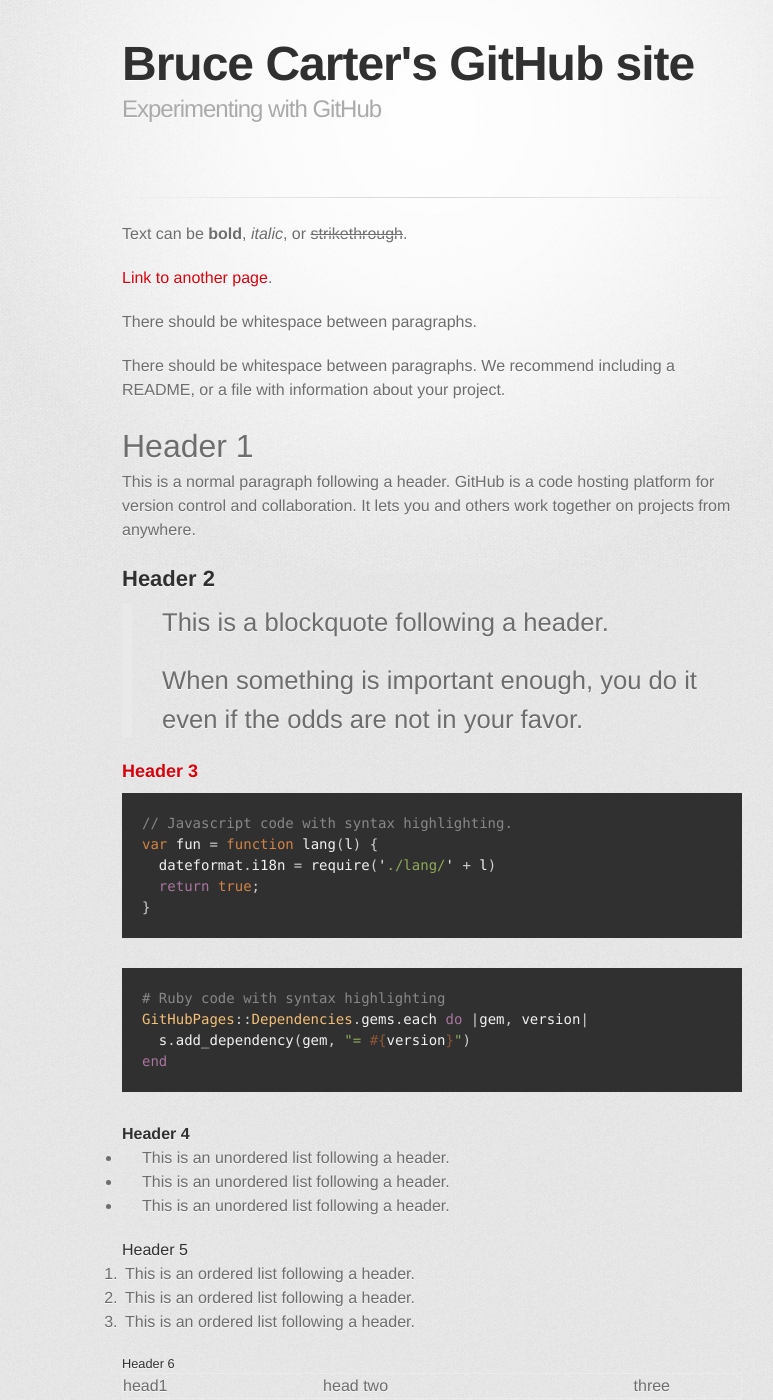
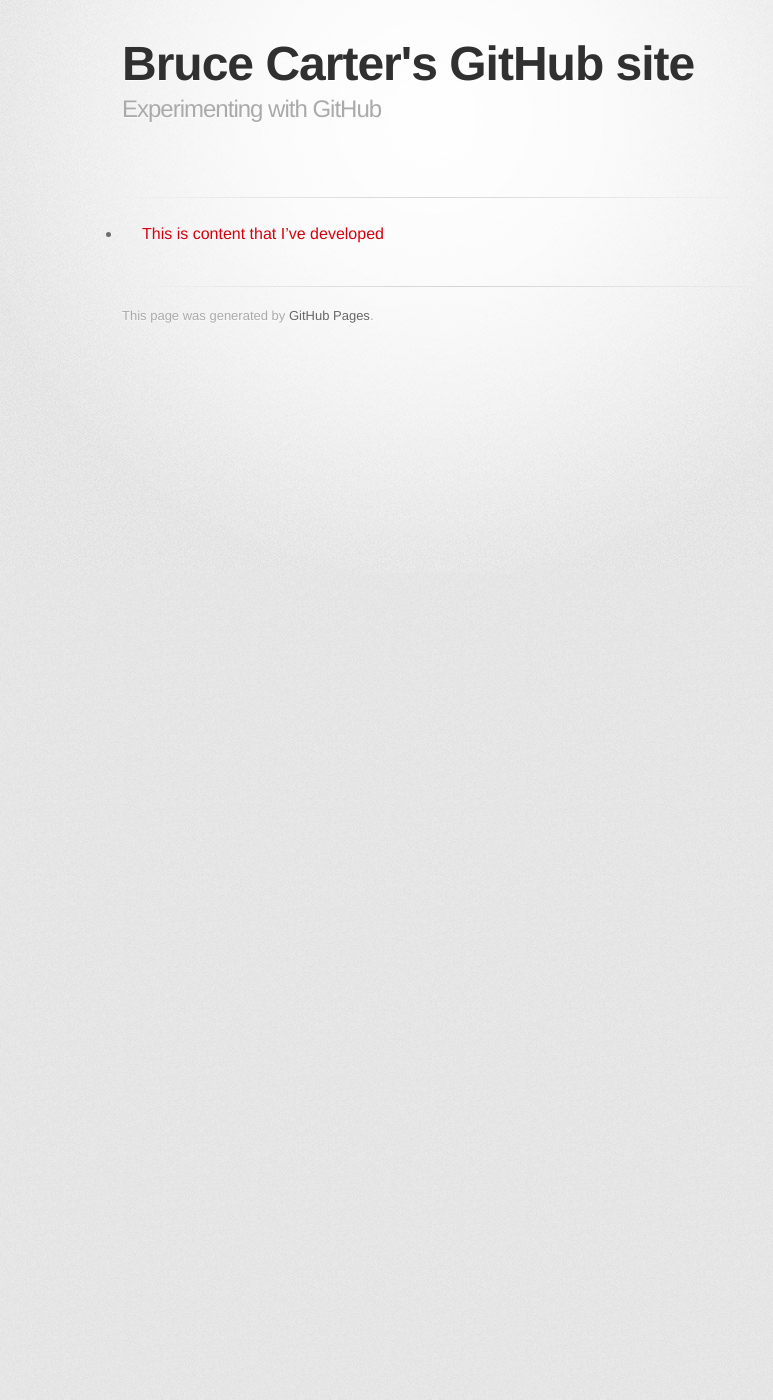
Before and after one commit to BACTx/BACTx.github.io, a Jekyll site: the page built from index.md, in a window 1280 px wide and 1400 px high. Shown: the whole window, without its empty margins (208-981 px from the left). Built offline with Jekyll 4.4.1, drawn with Linux system fonts in a browser that asks for light colours; some web fonts are replaced; our own code applies the rules of GitHub Pages for plain Markdown files; some of the changed text lies outside the part shown.

Commit message:
Update index.md

````diff
--- a/index.md
+++ b/index.md
@@ -3,122 +3,4 @@ title: Bruce Carter's GitHub site
 description: Experimenting with GitHub
 ---
 
-Text can be **bold**, _italic_, or ~~strikethrough~~.
-
-[Link to another page](./another-page.html).
-
-There should be whitespace between paragraphs.
-
-There should be whitespace between paragraphs. We recommend including a README, or a file with information about your project.
-
-# Header 1
-
-This is a normal paragraph following a header. GitHub is a code hosting platform for version control and collaboration. It lets you and others work together on projects from anywhere.
-
-## Header 2
-
-> This is a blockquote following a header.
->
-> When something is important enough, you do it even if the odds are not in your favor.
-
-### Header 3
-
-```js
-// Javascript code with syntax highlighting.
-var fun = function lang(l) {
-  dateformat.i18n = require('./lang/' + l)
-  return true;
-}
-```
-
-```ruby
-# Ruby code with syntax highlighting
-GitHubPages::Dependencies.gems.each do |gem, version|
-  s.add_dependency(gem, "= #{version}")
-end
-```
-
-#### Header 4
-
-*   This is an unordered list following a header.
-*   This is an unordered list following a header.
-*   This is an unordered list following a header.
-
-##### Header 5
-
-1.  This is an ordered list following a header.
-2.  This is an ordered list following a header.
-3.  This is an ordered list following a header.
-
-###### Header 6
-
-| head1        | head two          | three |
-|:-------------|:------------------|:------|
-| ok           | good swedish fish | nice  |
-| out of stock | good and plenty   | nice  |
-| ok           | good `oreos`      | hmm   |
-| ok           | good `zoute` drop | yumm  |
-
-### There's a horizontal rule below this.
-
-* * *
-
-### Here is an unordered list:
-
-*   Item foo
-*   Item bar
-*   Item baz
-*   Item zip
-
-### And an ordered list:
-
-1.  Item one
-1.  Item two
-1.  Item three
-1.  Item four
-
-### And a nested list:
-
-- level 1 item
-  - level 2 item
-  - level 2 item
-    - level 3 item
-    - level 3 item
-- level 1 item
-  - level 2 item
-  - level 2 item
-  - level 2 item
-- level 1 item
-  - level 2 item
-  - level 2 item
-- level 1 item
-
-### Small image
-
-![Octocat](https://assets-cdn.github.com/images/icons/emoji/octocat.png)
-
-### Large image
-
-![Branching](https://guides.github.com/activities/hello-world/branching.png)
-
-
-### Definition lists can be used with HTML syntax.
-
-<dl>
-<dt>Name</dt>
-<dd>Godzilla</dd>
-<dt>Born</dt>
-<dd>1952</dd>
-<dt>Birthplace</dt>
-<dd>Japan</dd>
-<dt>Color</dt>
-<dd>Green</dd>
-</dl>
-
-```
-Long, single-line code blocks should not wrap. They should horizontally scroll if they are too long. This line should be long enough to demonstrate this.
-```
-
-```
-The final element.
-```
+- [This is content that I've developed](/timeseries/index.md)
````
